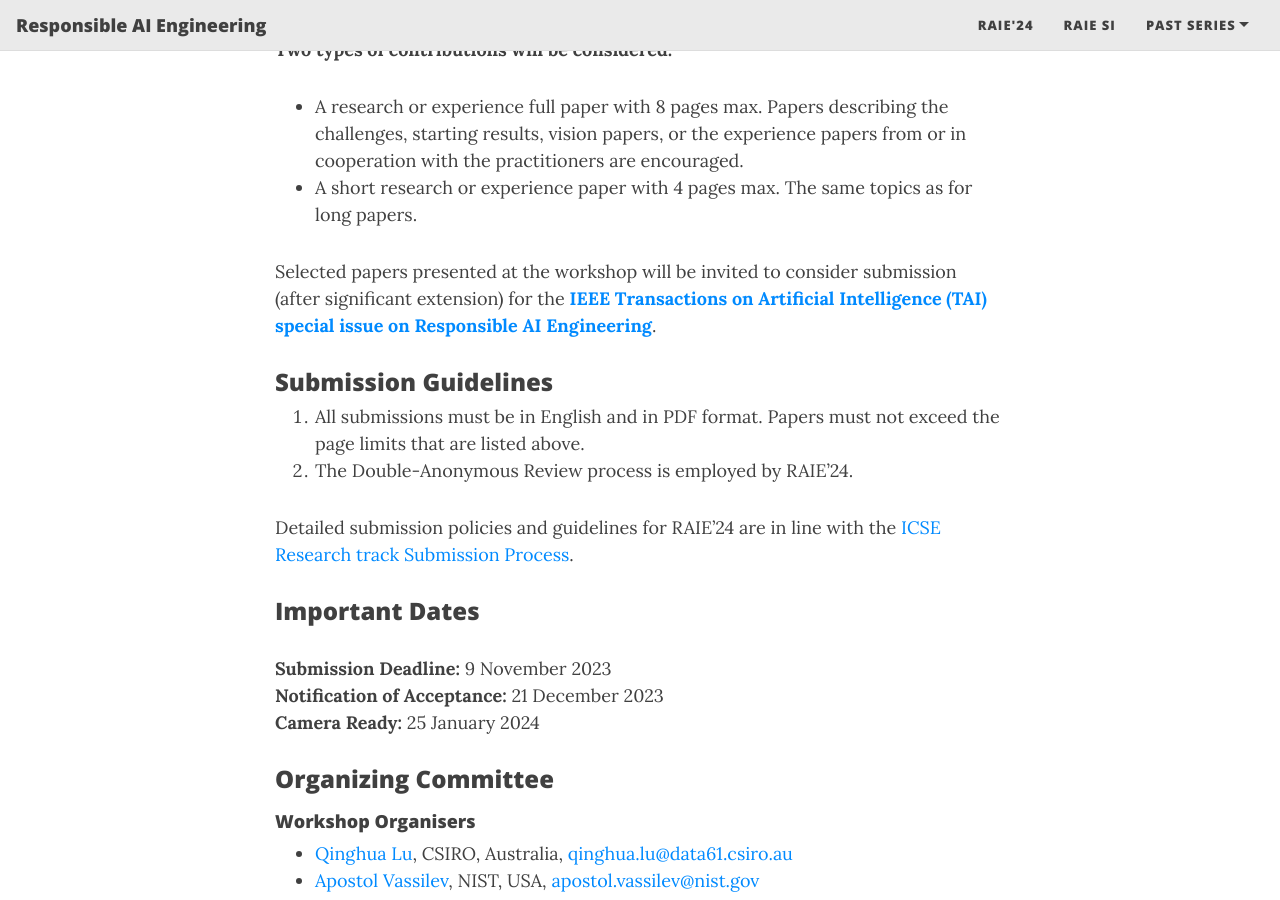
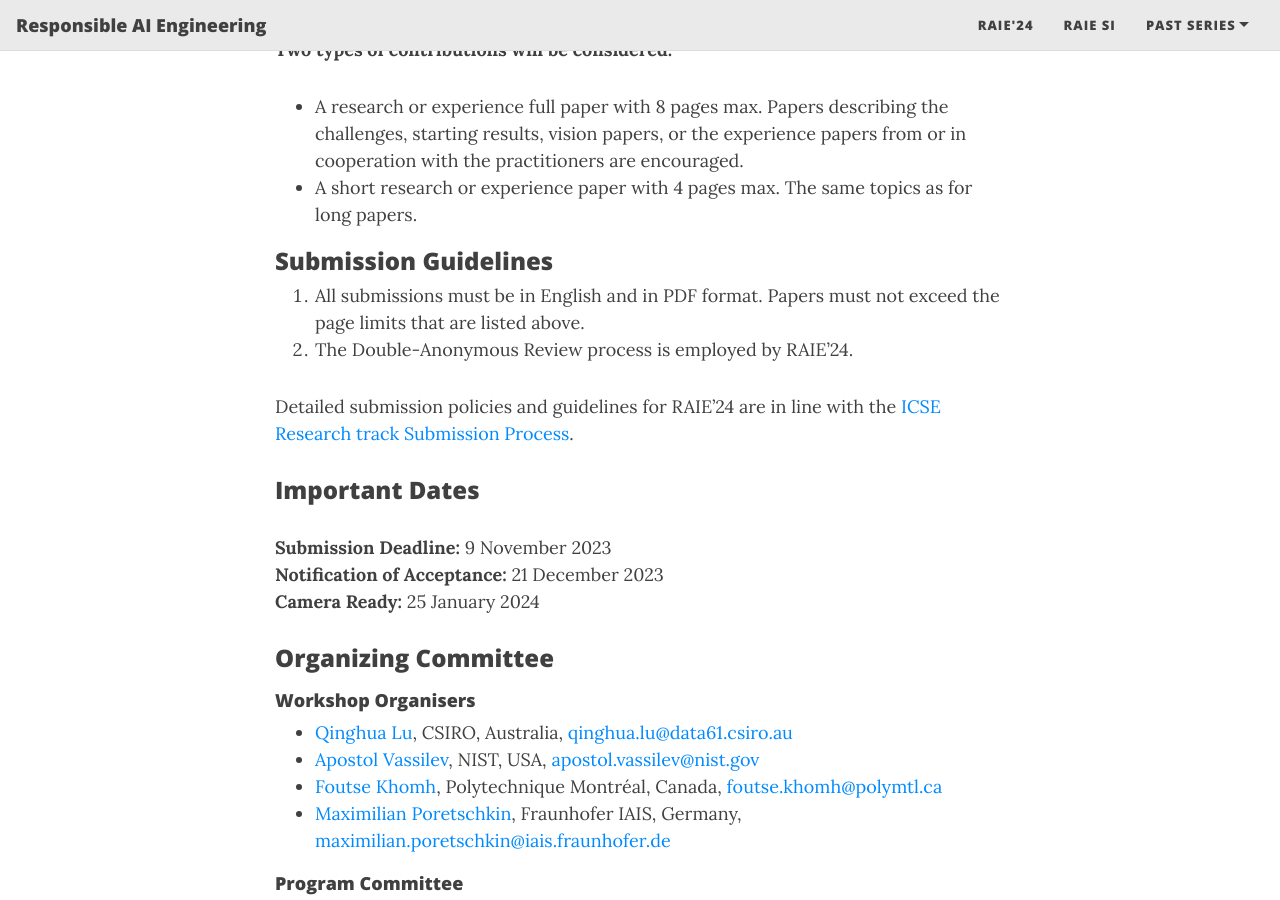
Before and after one commit to RAIEngineering/AIEng-Series, a Jekyll site: the page built from RAIEWorkshop24.md, in a window 1280 px wide and 900 px high, scrolled down 1945 px. Built offline with Jekyll 4.4.1, drawn with Linux system fonts in a browser that asks for light colours; nearby versions of some CDN libraries.

Commit message:
Update RAIEWorkshop24.md

```diff
--- a/RAIEWorkshop24.md
+++ b/RAIEWorkshop24.md
@@ -47,8 +47,6 @@
 - A research or experience full paper with 8 pages max. Papers describing the challenges, starting results, vision papers, or the experience papers from or in cooperation with the practitioners are encouraged.
 - A short research or experience paper with 4 pages max. The same topics as for long papers.
 
-Selected papers presented at the workshop will be invited to consider submission (after significant extension) for the [**IEEE Transactions on Artificial Intelligence (TAI) special issue on Responsible AI Engineering**](https://raiengineering.github.io/RAIE/RAIESI/).
-
 ### Submission Guidelines
 1. All submissions must be in English and in PDF format. Papers must not exceed the page limits that are listed above.
 2. The Double-Anonymous Review process is employed by RAIE'24.
```
